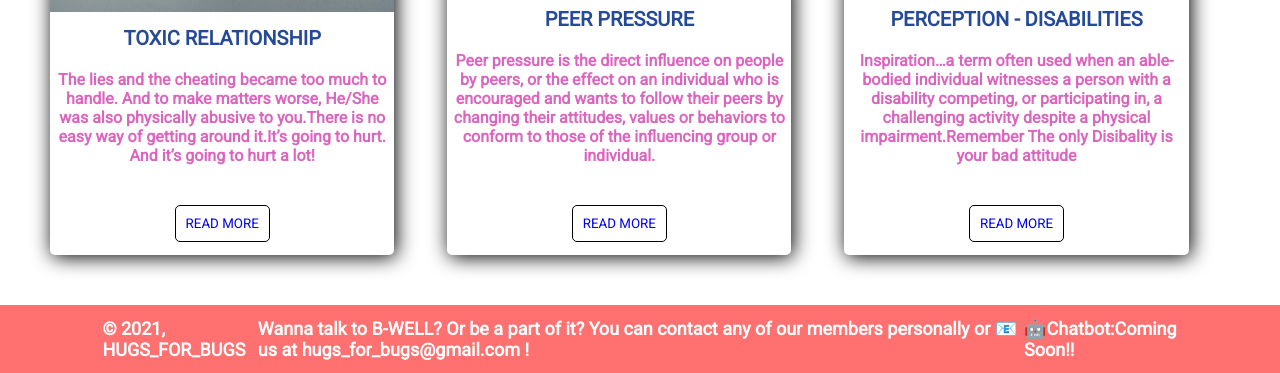
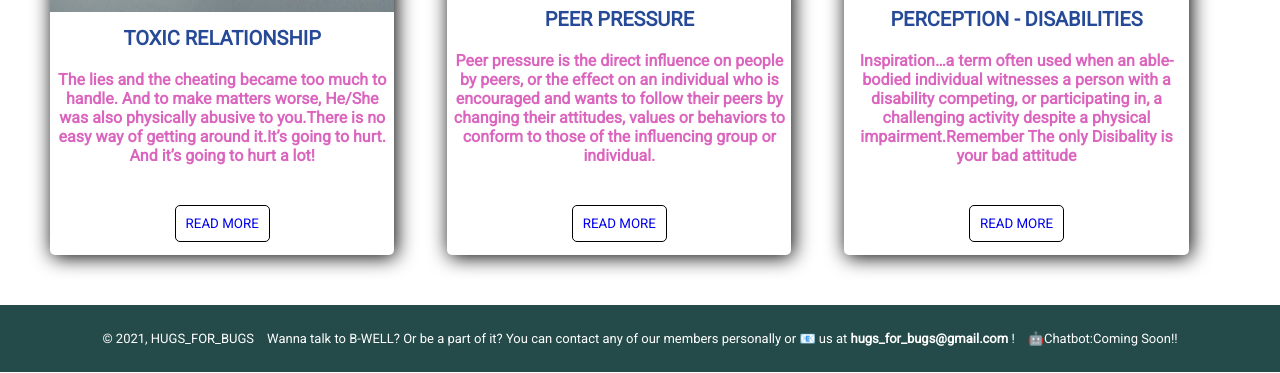
Before and after one commit to Deepak91168/hugs_for_bugs, a plain HTML site: page blog.html in a window 1280 px wide. Shown: the part 1459-1832 px from the top of the page. Drawn offline with nearby package versions, Linux system fonts and the light colour scheme.

Commit message:
footer added by sam

```diff
--- a/blog.html
+++ b/blog.html
@@ -233,7 +233,7 @@
     </div>
     <footer>
         <div>© 2021, HUGS_FOR_BUGS</div>
-        <div>Wanna talk to B-WELL? Or be a part of it? You can contact any of our members personally or 📧 us at <strong>hugs_for_bugs@gmail.com</strong> !</div>
+        <div>Wanna talk to B-WELL? Or be a part of it? You can contact any of our members personally or 📧 us at <strong class="footgit ">hugs_for_bugs@gmail.com</strong> !</div>
         <div>🤖Chatbot:Coming Soon!!</div>
     </footer>
     <script src="https://ajax.googleapis.com/ajax/libs/jquery/3.6.0/jquery.min.js"></script>
--- a/stylings/footer.css
+++ b/stylings/footer.css
@@ -255,14 +255,16 @@
     margin: 0%;
     padding: 0%;
   }
-
+  .foot{
+    color: rgb(191, 214, 59);
+  }
   footer{
-  background-color: #ff7171;
-  padding: 1% 8%;
+    background-color: #244b49;
+    padding: 2% 8%;
     color: white;
-  font-size: large;
     display: flex;
     justify-content: space-between;
-  align-items: center;
-  font-family: 'Roboto', sans-serif;
+    font-family: sans-serif;
+    font-size: 13px;
+    font-weight: 500;
   }
```
Lines whose indentation alone changed are shown as unchanged.
